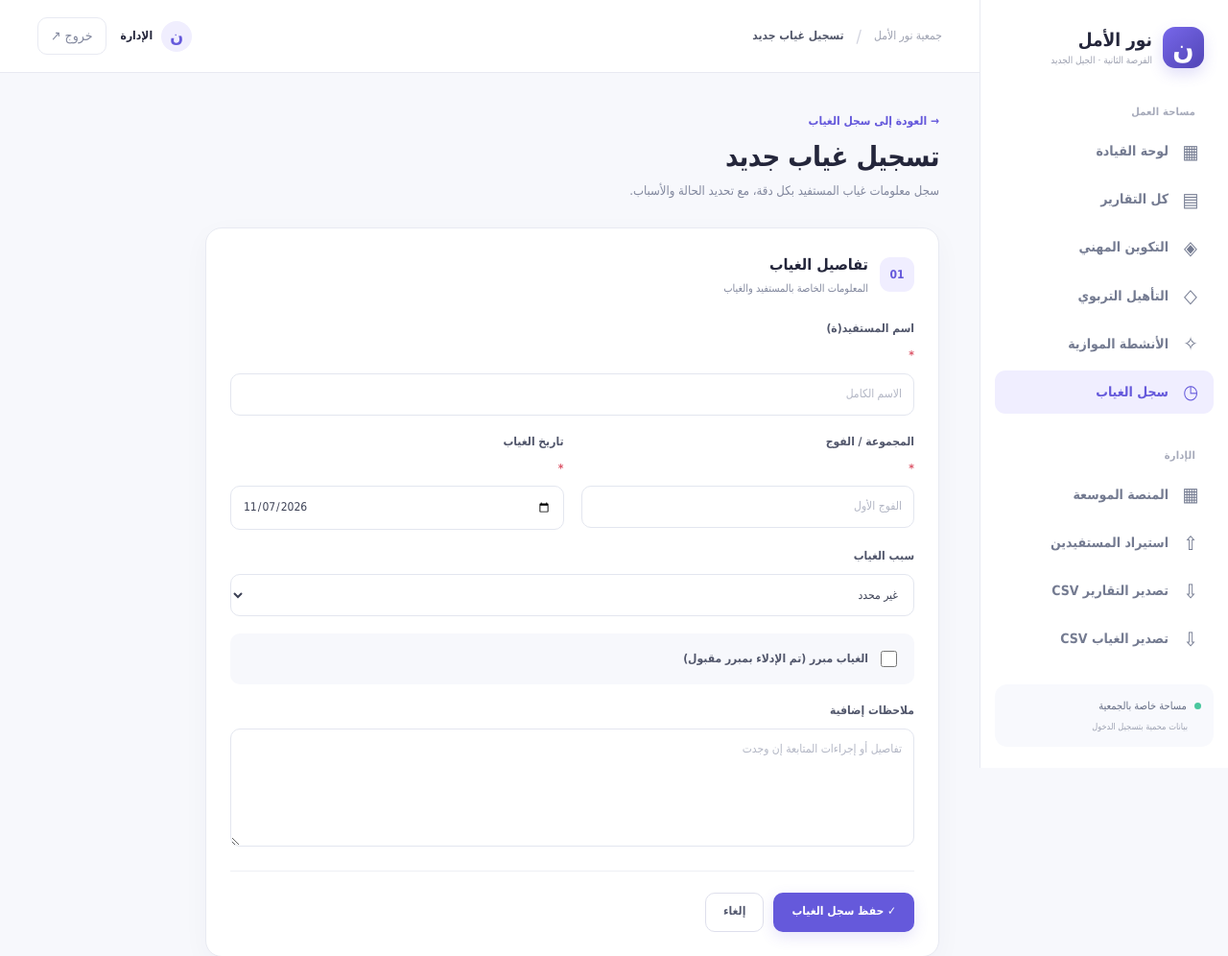
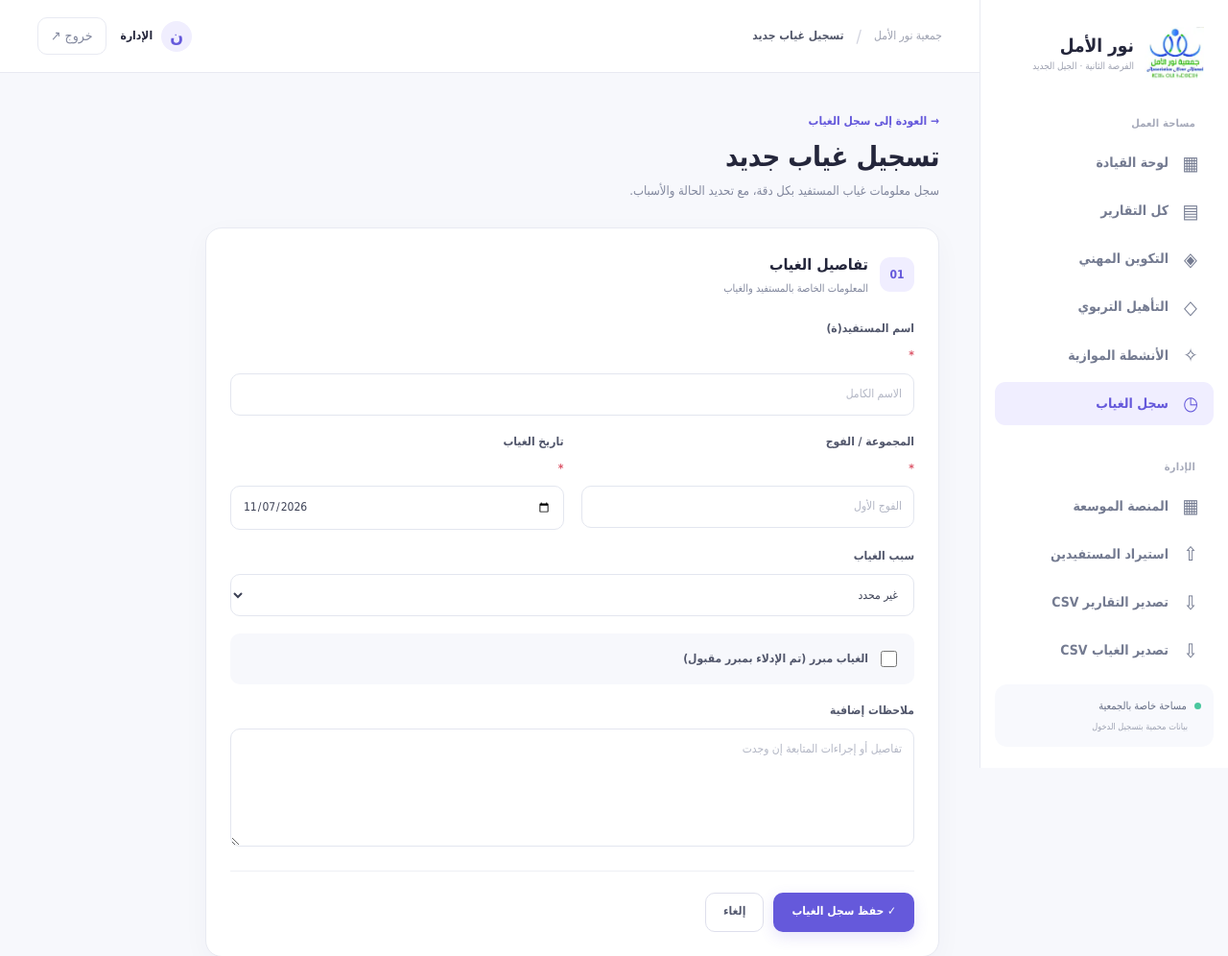
Before and after one commit to mourad-sat/noor-alamal-python-reports, a FastAPI app: page /absences/new in a window 1280 px wide. Shown: the top 996 px of the page at 96% size. Run offline with FastAPI, Linux system fonts and the light colour scheme; the visitor is signed in with stand-in values (Sample User, id 1).

Commit message:
brand: display official association logo in Arabic app and approved documents

```diff
--- a/templates/base.html
+++ b/templates/base.html
@@ -14,7 +14,7 @@
 <div class="app-shell">
   <aside class="sidebar screen-only" aria-label="القائمة الجانبية">
     <a href="/" class="brand">
-      <span class="brand-symbol">ن</span>
+      <img class="association-logo" src="/static/noor_official_logo.webp" alt="شعار جمعية نور الأمل" width="62" height="55">
       <span><strong>نور الأمل</strong><small>الفرصة الثانية · الجيل الجديد</small></span>
     </a>
     <div class="sidebar-caption">مساحة العمل</div>
```
